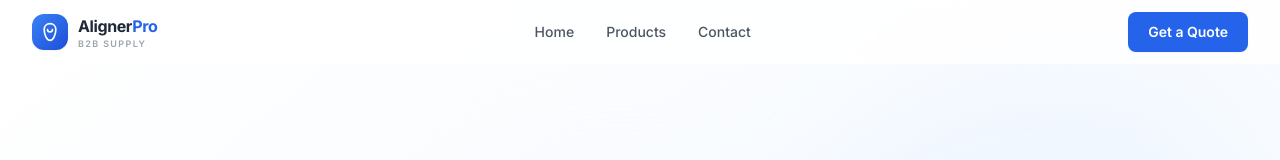
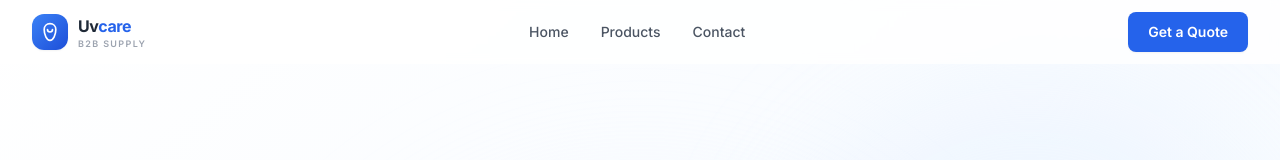
Before and after one commit to ZhuoyaBan/dental-care-b2b, a Next.js app: page / in a window 1280 px wide. Shown: the top 160 px of the page. Built offline with nearby package versions, Linux system fonts and the light colour scheme.

Commit message:
Update brand name in Header.tsx

```diff
--- a/components/Header.tsx
+++ b/components/Header.tsx
@@ -20,11 +20,11 @@ export default function Header() {
 
   return (
     <header
-      className={`fixed top-0 left-0 right-0 z-50 transition-all duration-300 ${
+      className={"fixed top-0 left-0 right-0 z-50 transition-all duration-300 " + (
         isScrolled
           ? "bg-white/95 backdrop-blur-md shadow-md border-b border-blue-50"
           : "bg-white/80 backdrop-blur-sm"
-      }`}
+      )}
     >
       <div className="max-w-7xl mx-auto px-4 sm:px-6 lg:px-8">
         <div className="flex items-center justify-between h-16">
@@ -47,7 +47,7 @@ export default function Header() {
             </div>
             <div className="leading-tight">
               <span className="block text-base font-bold text-gray-800 tracking-tight">
-                Aligner<span className="text-blue-600">Pro</span>
+                Uv<span className="text-blue-600">care</span>
               </span>
               <span className="block text-[9px] text-gray-400 font-semibold tracking-[0.15em] uppercase">
                 B2B Supply
```
